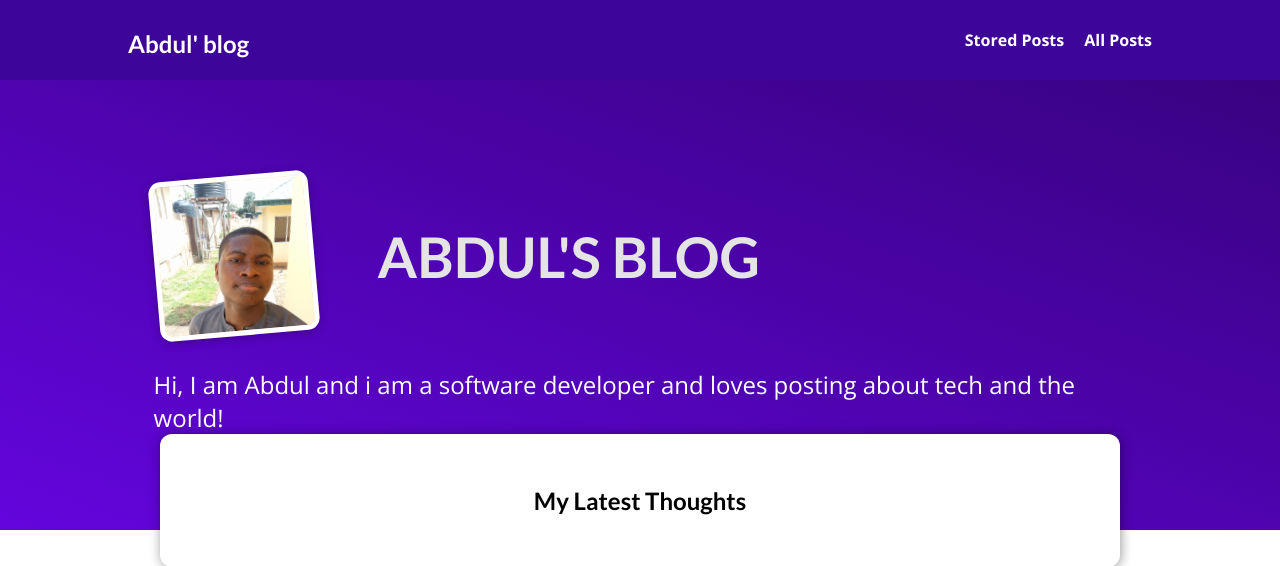
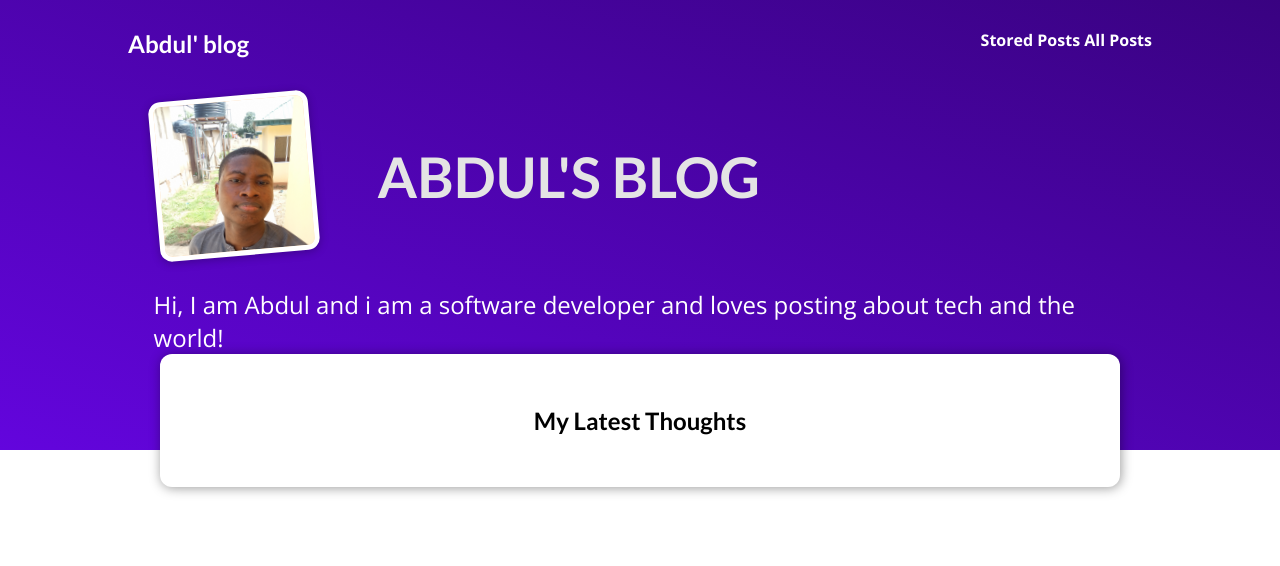
Before and after one commit to Abdul-abiola/django-blog-site, a Django app: page / in a window 1280 px wide. Shown: the top 566 px of the page. Run offline with Django 5.2, Linux system fonts and the light colour scheme; data that the repository does not hold is empty.

Commit message:
Update app.css

```diff
--- a/static/app.css
+++ b/static/app.css
@@ -26,12 +26,14 @@ h3 {
   justify-content: space-between;
   align-items: center;
   padding: 0 10%;
-  background-color: #3e059b;
+  position: absolute;
+  top: 0;
+  left: 0;
 }
-#main-navigation nav{
+/* #main-navigation nav{
   display: flex;
   gap: 20px;
-}
+} */
 
 #main-navigation a {
   text-decoration: none;
```
